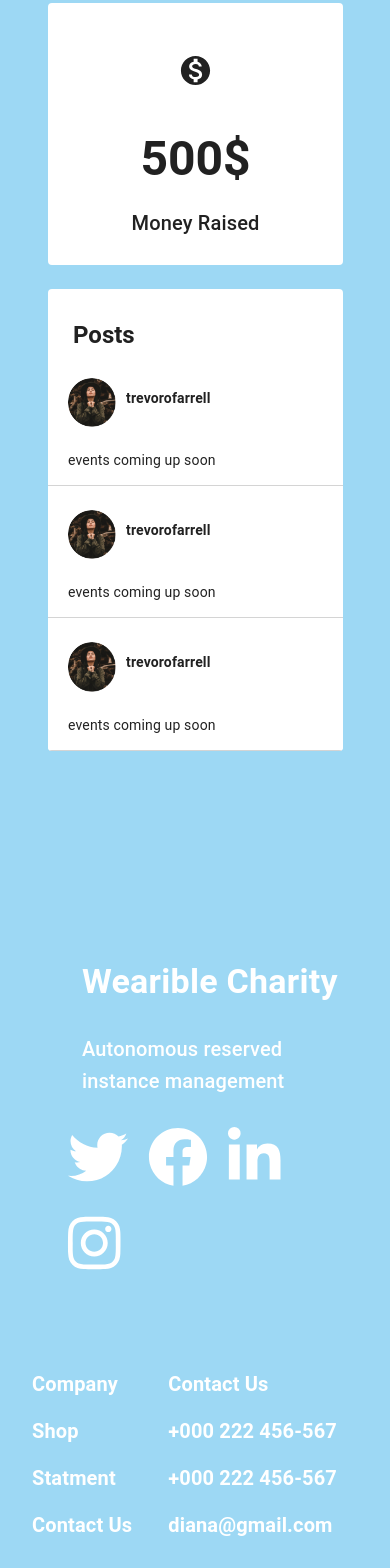
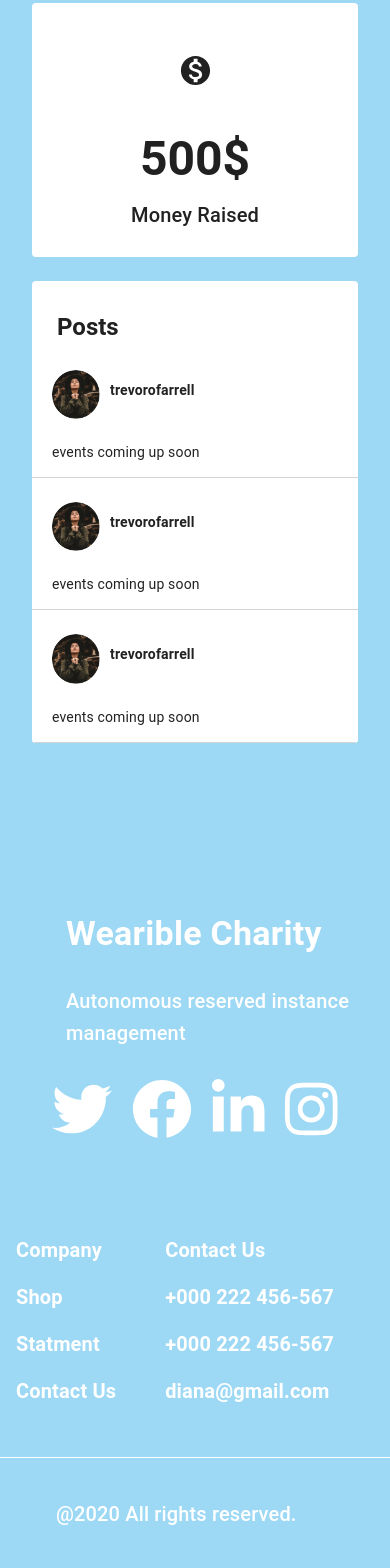
Before and after one commit to trevor-ofarrell/nextjs-test, a Next.js app in the folder save_diana/: page /charity in a window 390 px wide. Shown: the part 360-1928 px from the top of the page. Built offline with nearby package versions, Linux system fonts and the light colour scheme.

Commit message:
working on getting things working for mobile and chrome+firefox

```diff
--- a/save_diana/src/components/charityGrid.js
+++ b/save_diana/src/components/charityGrid.js
@@ -29,7 +29,7 @@ export default function CenteredGrid() {
   return (
     <Container className={classes.root}>
       <Grid container spacing={3}>
-        <Grid item sm={10} xs={12} style={{ maxHeight: "100%", height: "100%" }}>
+        <Grid item sm={9} xs={12} style={{ maxHeight: "100%", height: "100%" }}>
           <Paper elevation={0}>
             <Grid container spacing={0}>
               <Grid
@@ -43,7 +43,7 @@ export default function CenteredGrid() {
             </Grid>
           </Paper>
         </Grid>
-        <Grid item sm={2} xs={12} style={{ maxHeight: "100%", height: "100%" }}>
+        <Grid item sm={3} xs={12} style={{ maxHeight: "100%", height: "100%" }}>
           <Card elevation={0} style={{ textAlign: "center" }}>
             <MonetizationOnIcon
               fontSize="large"
@@ -52,7 +52,7 @@ export default function CenteredGrid() {
             <Typography
               variant="h3"
               component="h2"
-              style={{ paddingBottom: "20px", fontWeight: "bold" }}
+              style={{ paddingBottom: "12px", fontWeight: "bold" }}
             >
               500$
             </Typography>
--- a/save_diana/src/components/footer.js
+++ b/save_diana/src/components/footer.js
@@ -30,7 +30,7 @@ const StyledBoxBlue = withStyles({
     return(
 
         <StyledBoxBlue>
-            <Grid container spacing={10} style={{ textAlign: 'left', marginTop: '2em', marginBottom: '50px'}}>
+            <Grid container spacing={10} style={{ textAlign: 'left', paddingTop: '2em', paddingBottom: '50px'}}>
                 <Grid item sm={6} xs={12}>
                     <Typography variant='h4' component='h2' style={{ fontWeight: 'bold', marginLeft: '50px', paddingBottom: '30px'}}>
                         Wearible Charity
--- a/save_diana/src/components/userGrid.js
+++ b/save_diana/src/components/userGrid.js
@@ -51,7 +51,7 @@ export default function CenteredGrid() {
         <Grid item sm={2} xs={6}>
           <Card elevation={0} style={{ textAlign: 'center' }}>
             <MonetizationOnIcon fontSize="large" style={{ marginTop: '50px', marginBottom: '20px' }}/>
-            <Typography variant="h3" component="h2" style={{ paddingBottom: '16px', fontWeight: 'bold' }}>
+            <Typography variant="h3" component="h2" style={{ paddingBottom: '5px', fontWeight: 'bold' }}>
                 500$
             </Typography>
             <p style={{ fontSize: '20px' }}>Money Raised</p>
@@ -60,7 +60,7 @@ export default function CenteredGrid() {
         <Grid item sm={2} xs={6}>
           <Card elevation={0} style={{ textAlign: 'center' }}>
             <FavoriteIcon fontSize="large" style={{ marginTop: '50px', marginBottom: '20px' }}/>
-            <Typography variant="h3" component="h2" style={{ paddingBottom: '16px', fontWeight: 'bold' }}>
+            <Typography variant="h3" component="h2" style={{ paddingBottom: '5px', fontWeight: 'bold' }}>
                 50$
             </Typography>
             <p style={{ fontSize: '20px' }}>Money Donated</p>
--- a/save_diana/src/pages/charity.js
+++ b/save_diana/src/pages/charity.js
@@ -17,16 +17,15 @@ const WrapperBox = withStyles({
     display: "table",
     zIndex: "unset",
   },
-})(Container);
+})(Box);
 
 const StyledBoxBlue = withStyles({
   root: {
     background: "#9dd8f4",
     width: "100%",
     height: "100%",
+    maxHeight: '100%',
     display: "flex",
-    justifyContent: "center",
-    alignItems: "center",
     color: "white",
     fontSize: "60px",
     fontFamily: "Arial, Helvetica, sans-serif",
@@ -37,14 +36,14 @@ export default function Charity() {
 
   return (
 
-    <WrapperBox maxWidth="fixed">
+    <WrapperBox >
       <CharityNavBar />
-      <StyledBoxBlue style={{ paddingTop: "30px", paddingBottom: "50px" }} maxWidth="fixed">
+      <StyledBoxBlue maxWidth="fixed" style={{ paddingTop: "30px", paddingBottom: "50px" }} >
         <CharityGrid />
       </StyledBoxBlue>
       <Footer />
     </WrapperBox>
 
- );
+  );
 
 }
```
Also changed, not shown: save_diana/src/pages/profile.js (+3 -4 lines).
